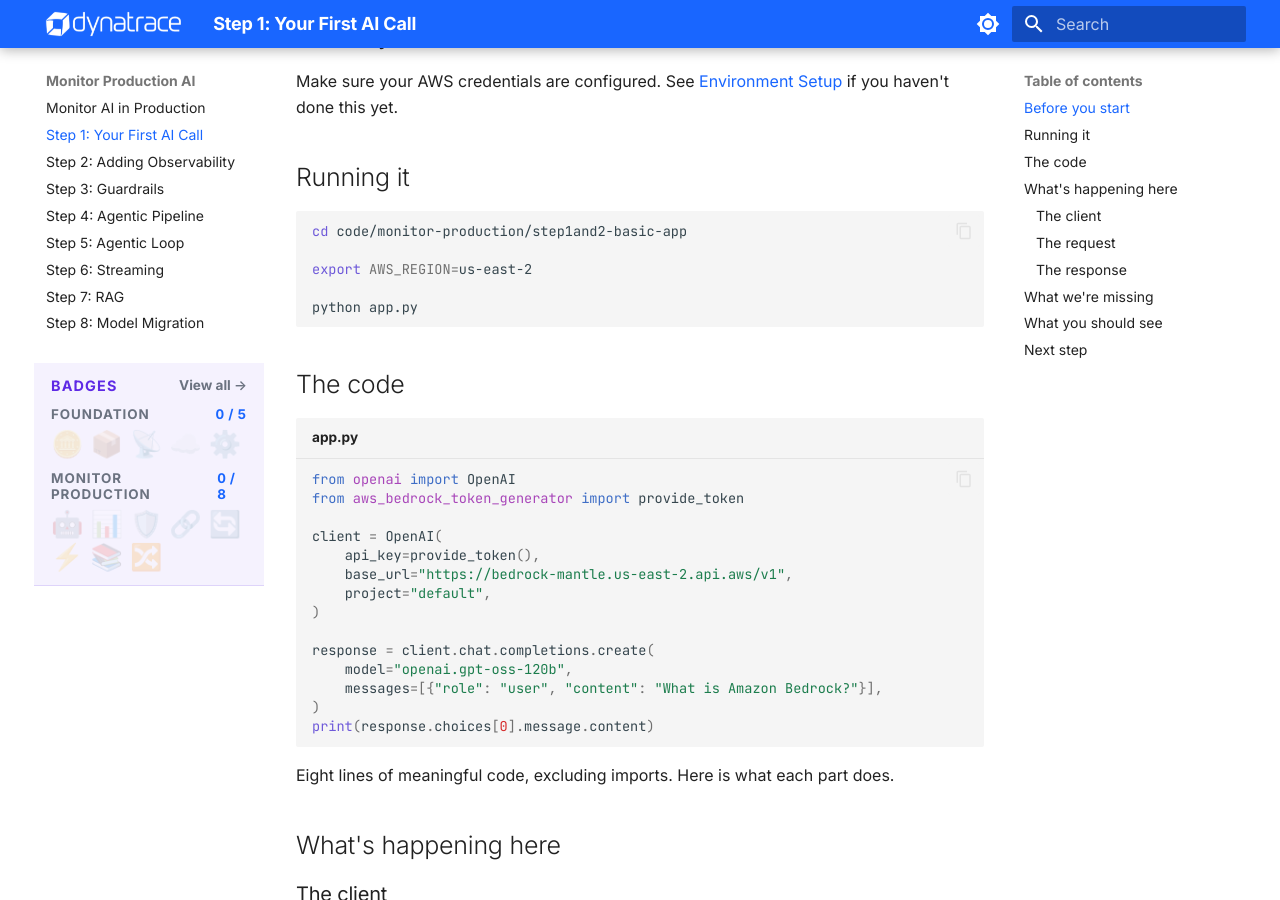
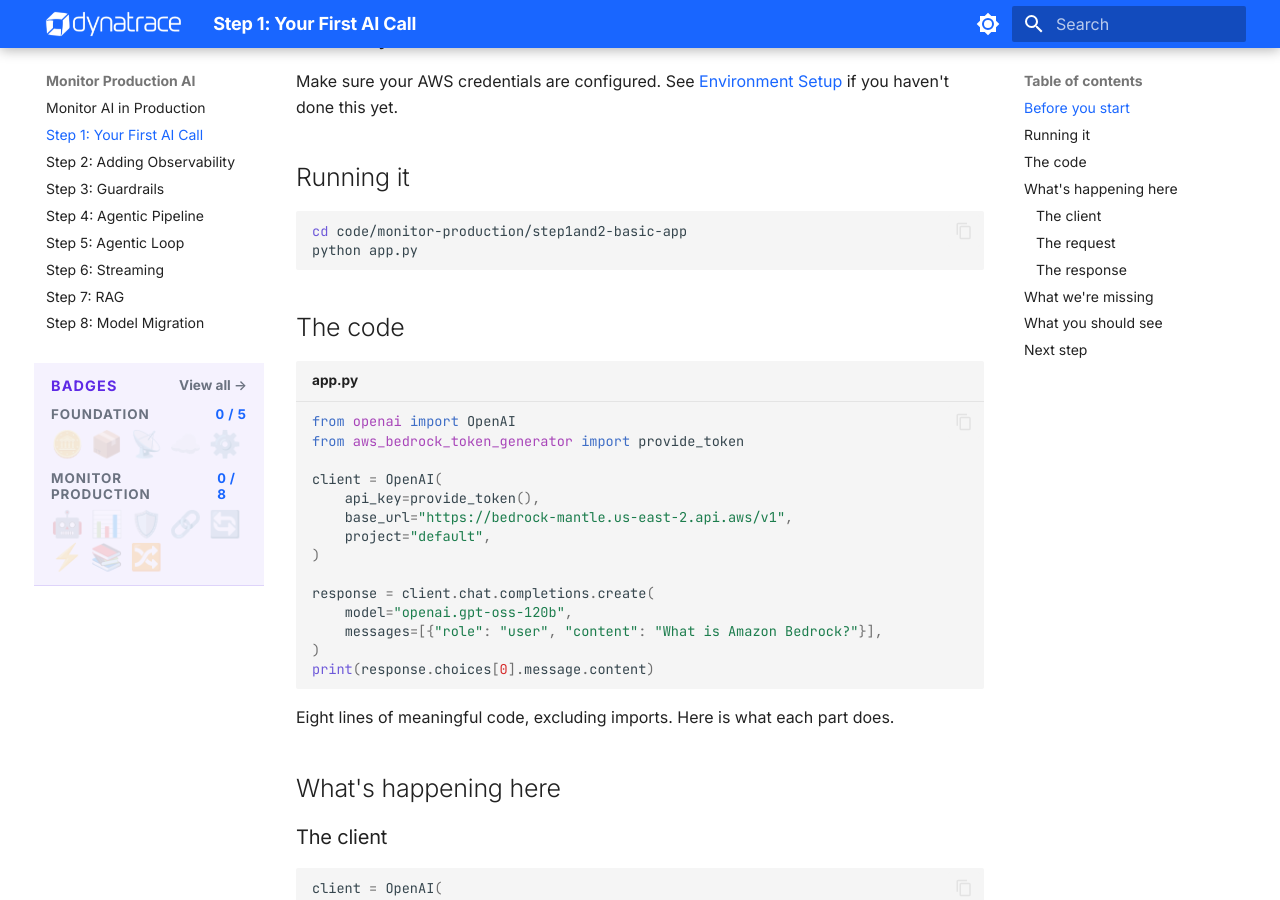
Before and after one commit to agardnerIT/ai-reliability-lab, an MkDocs documentation site: the page built from docs/monitor-production/01-single-call.md, in a window 1280 px wide and 900 px high, scrolled down 458 px. Built offline with MkDocs 1.6.1 and Material for MkDocs 9.7.7, drawn with Linux system fonts in a browser that asks for light colours.

Commit message:
remove region (it is hardcoded anyway)

````diff
--- a/docs/monitor-production/01-single-call.md
+++ b/docs/monitor-production/01-single-call.md
@@ -44,9 +44,6 @@
 
 ```bash
 cd code/monitor-production/step1and2-basic-app
-
-export AWS_REGION=us-east-2
-
 python app.py
 ```
 
````
